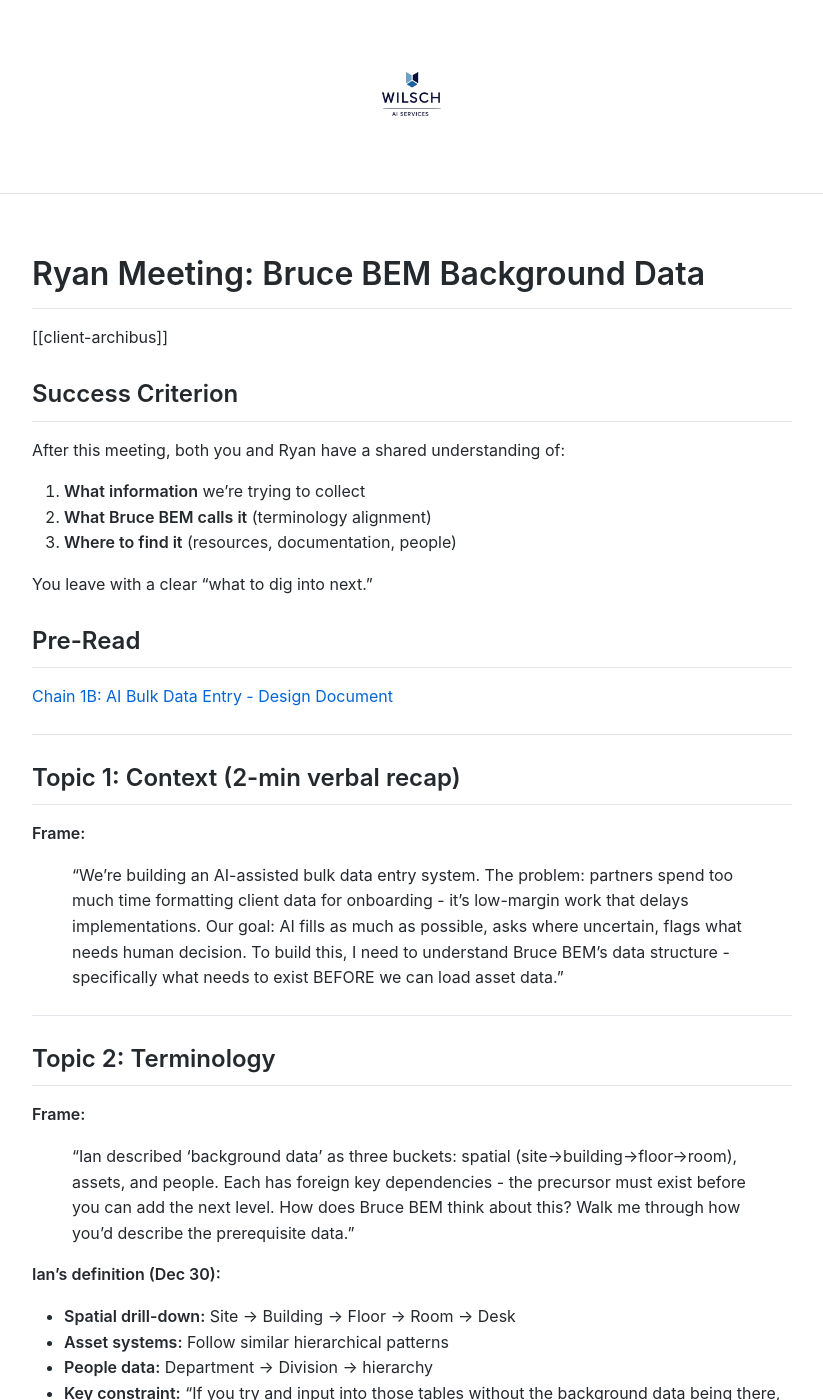
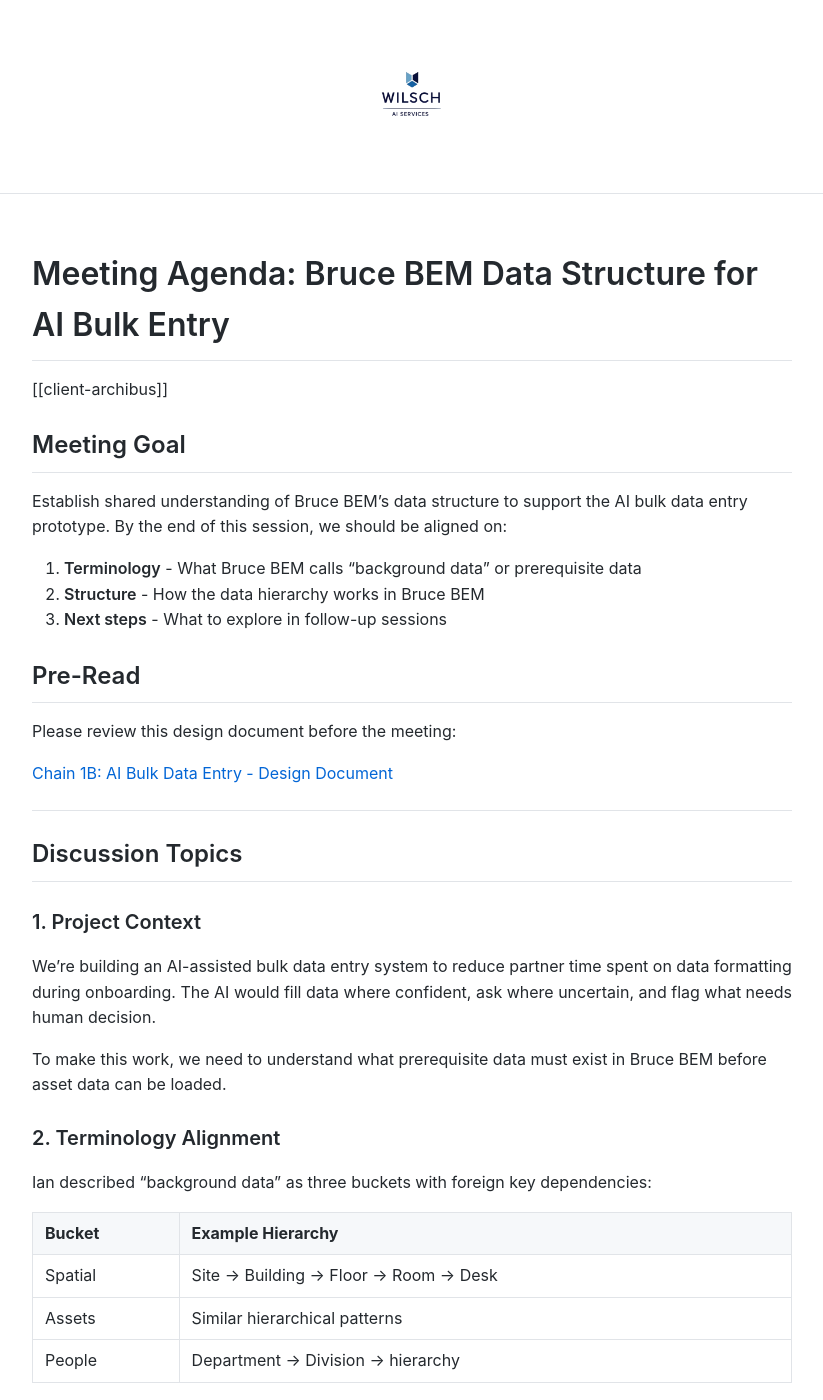
Before and after one commit to MariusWilsch/public-wilsch-ai-pages, a Jekyll site: the page built from project/archibus-fm-assistant/ryan-meeting-agenda-background-data.md, in a window 1280 px wide and 1400 px high. Shown: the whole window, without its empty margins (228-1051 px from the left). Built offline with Jekyll 4.4.1, drawn with Linux system fonts in a browser that asks for light colours; our own code applies the rules of GitHub Pages for plain Markdown files; some of the changed text lies outside the part shown.

Commit message:
Sync from hippocampus 2026-01-24

```diff
--- a/project/archibus-fm-assistant/ryan-meeting-agenda-background-data.md
+++ b/project/archibus-fm-assistant/ryan-meeting-agenda-background-data.md
@@ -2,69 +2,66 @@
 publish: true
 ---
 
-# Ryan Meeting: Bruce BEM Background Data
+# Meeting Agenda: Bruce BEM Data Structure for AI Bulk Entry
 [[client-archibus]]
 
-## Success Criterion
+## Meeting Goal
 
-After this meeting, both you and Ryan have a shared understanding of:
-1. **What information** we're trying to collect
-2. **What Bruce BEM calls it** (terminology alignment)
-3. **Where to find it** (resources, documentation, people)
+Establish shared understanding of Bruce BEM's data structure to support the AI bulk data entry prototype. By the end of this session, we should be aligned on:
 
-You leave with a clear "what to dig into next."
+1. **Terminology** - What Bruce BEM calls "background data" or prerequisite data
+2. **Structure** - How the data hierarchy works in Bruce BEM
+3. **Next steps** - What to explore in follow-up sessions
 
 ## Pre-Read
+
+Please review this design document before the meeting:
 
 [Chain 1B: AI Bulk Data Entry - Design Document](https://mariuswilsch.github.io/public-wilsch-ai-pages/project/archibus-fm-assistant/chain-1b-bulk-entry-design)
 
 ---
 
-## Topic 1: Context (2-min verbal recap)
+## Discussion Topics
 
-**Frame:**
-> "We're building an AI-assisted bulk data entry system. The problem: partners spend too much time formatting client data for onboarding - it's low-margin work that delays implementations. Our goal: AI fills as much as possible, asks where uncertain, flags what needs human decision. To build this, I need to understand Bruce BEM's data structure - specifically what needs to exist BEFORE we can load asset data."
+### 1. Project Context
+
+We're building an AI-assisted bulk data entry system to reduce partner time spent on data formatting during onboarding. The AI would fill data where confident, ask where uncertain, and flag what needs human decision.
+
+To make this work, we need to understand what prerequisite data must exist in Bruce BEM before asset data can be loaded.
+
+### 2. Terminology Alignment
+
+Ian described "background data" as three buckets with foreign key dependencies:
+
+| Bucket | Example Hierarchy |
+|--------|-------------------|
+| Spatial | Site → Building → Floor → Room → Desk |
+| Assets | Similar hierarchical patterns |
+| People | Department → Division → hierarchy |
+
+**Discussion:** How does Bruce BEM structure this? What terminology does Bruce use for these concepts?
+
+### 3. Scope
+
+**Two questions:**
+1. What's the full landscape of prerequisite data in Bruce BEM?
+2. For the prototype, where should we focus first?
+
+### 4. Resources
+
+What documentation or tools exist for understanding Bruce BEM's data structure?
+- API documentation?
+- Database schema?
+- UI where we can see the hierarchy?
+
+### 5. Next Steps
+
+What should we dive deeper into in a follow-up session?
 
 ---
 
-## Topic 2: Terminology
+## Meeting Format
 
-**Frame:**
-> "Ian described 'background data' as three buckets: spatial (site→building→floor→room), assets, and people. Each has foreign key dependencies - the precursor must exist before you can add the next level. How does Bruce BEM think about this? Walk me through how you'd describe the prerequisite data."
-
-**Ian's definition (Dec 30):**
-- **Spatial drill-down:** Site → Building → Floor → Room → Desk
-- **Asset systems:** Follow similar hierarchical patterns
-- **People data:** Department → Division → hierarchy
-- **Key constraint:** "If you try and input into those tables without the background data being there, it'll just throw it out."
-
----
-
-## Topic 3: Scope
-
-**Frame (two parts):**
-
-1. **Broad:** "What's the full landscape of prerequisite data in Bruce BEM?"
-2. **Narrow:** "For our prototype, where should we focus first?"
-
----
-
-## Topic 4: Source
-
-**Frame:**
-> "What resources exist for understanding Bruce BEM's data structure? API docs? Database schema? UI where I can see it? And what's the best way for ME to learn this going forward?"
-
----
-
-## Topic 5: Next
-
-**Frame:**
-> "What should we dive into first in our next session?"
-
----
-
-## Notes
-
-- **Meeting type:** Orientation + terminology alignment (first of potentially multiple sessions)
-- **Expectation:** Ryan may not have all answers immediately - this is collaborative discovery
-- **Follow-up:** Once we understand schema, we can articulate specific input data needs for Ali/Mujahid
+- **Type:** Orientation and terminology alignment
+- **Expectation:** This is the first of potentially multiple sessions - collaborative discovery, not a deep technical dive
+- **Duration:** ~30 minutes
```
